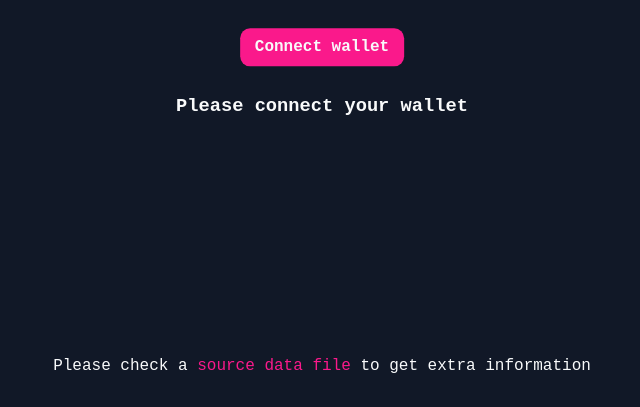
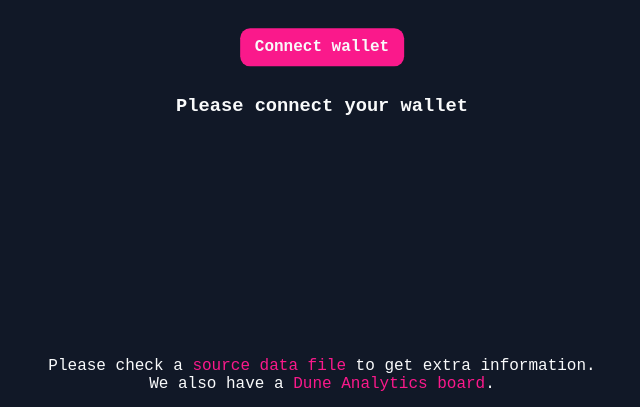
Before and after one commit to potiondao/wizard, a website: page web/index.html in a window 1280 px wide. Shown: the part 393-800 px from the top of the page, without its empty margins (318-958 px from the left). Drawn offline with Linux system fonts and the light colour scheme; a web font is replaced by a local one.

Commit message:
Add a link to a Dune Analytics board

```diff
--- a/web/index.html
+++ b/web/index.html
@@ -24,7 +24,8 @@
         </div>
     </div>
     <div class="footer">
-        Please check a <a href="raw.json" target="_blank">source data file</a> to get extra information
+        Please check a <a href="raw.json" target="_blank">source data file</a> to get extra information.<br />
+        We also have a <a href="https://dune.xyz/tianqi/PotionDAO-unlock" target="_blank">Dune Analytics board</a>.
     </div>
     <script src="https://cdn.ethers.io/lib/ethers-5.2.umd.min.js" type="application/javascript"></script>
     <script src="claim.js" type="module"></script>
```
